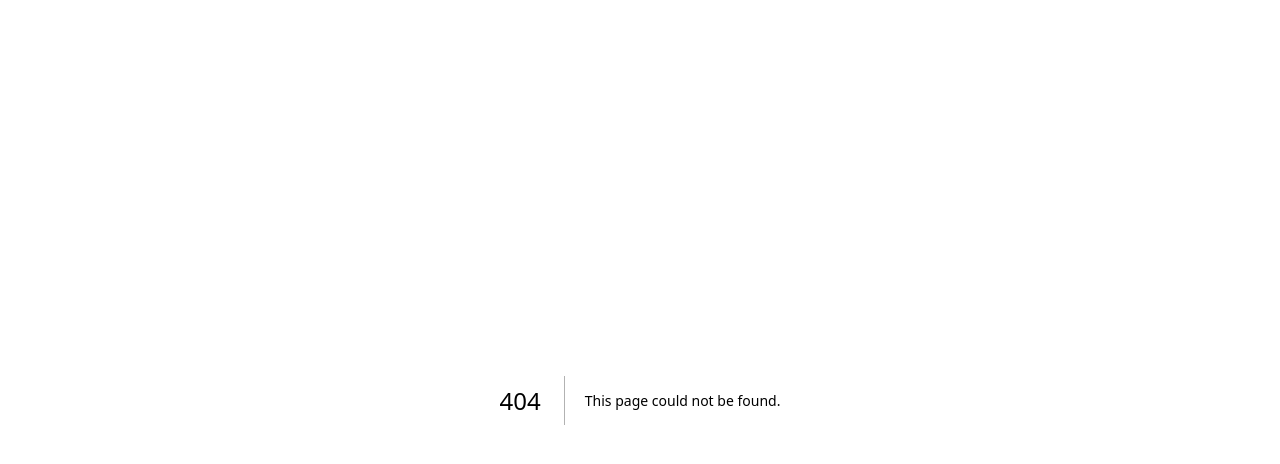
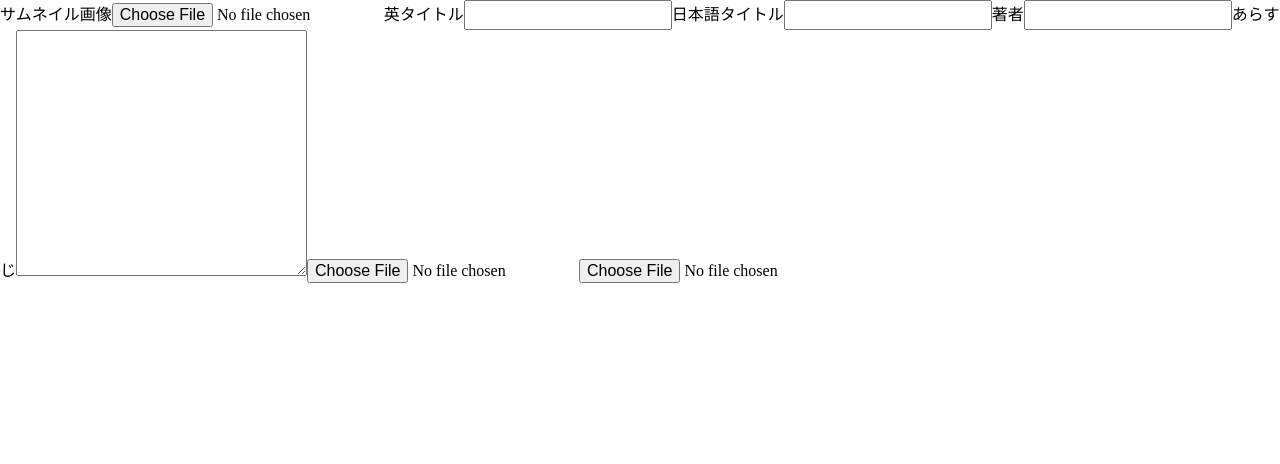
Before and after one commit to ishida-0622/u22-2023, a Next.js app in the folder frontend/: page /admin/book/register in a window 1280 px wide. Before the commit this address had no page. Shown: the top 464 px of the page. Built offline with nearby package versions, Linux system fonts and the light colour scheme.

Commit message:
feat: title等の入力エリアを追加

```diff
--- /dev/null
+++ b/frontend/src/components/pages/admin/BookRegister/index.tsx
@@ -0,0 +1,105 @@
+import { RegisterBookRequest } from "@/features/book/types/register";
+import { useState } from "react";
+import Image from "next/image";
+
+export const BookRegister = () => {
+  const [titleEn, setTitleEn] = useState("");
+  const [titleJa, setTitleJa] = useState("");
+  const [author, setAuthor] = useState("");
+  const [summary, setSummary] = useState("");
+  const [thumbnail, setThumbnail] = useState<string | null>(null);
+  const [pdf, setPdf] = useState<string | null>(null);
+  const [voice, setVoice] = useState<string[]>([]);
+
+  const fileOnChangeHandler = (
+    e: React.ChangeEvent<HTMLInputElement>,
+    updateFun: React.Dispatch<React.SetStateAction<string | null>>
+  ) => {
+    const files = e.target.files;
+    if (files && files.length > 0) {
+      const f = files[0];
+      const reader = new FileReader();
+      reader.onload = (e) => {
+        if (e.target?.result != null) {
+          updateFun(e.target.result as string);
+        }
+      };
+      reader.readAsDataURL(f);
+    } else {
+      updateFun(null);
+    }
+  };
+
+  const submitHandler = (e: React.FormEvent<HTMLFormElement>) => {
+    e.preventDefault();
+  };
+
+  return (
+    <main>
+      <form onSubmit={submitHandler}>
+        <label>
+          サムネイル画像
+          <input
+            type="file"
+            accept="image/*"
+            onChange={(e) => fileOnChangeHandler(e, setThumbnail)}
+          />
+          {thumbnail && (
+            <Image
+              src={thumbnail}
+              alt="thumbnail"
+              // width, heightは必要に応じて書き換えてください
+              width={100}
+              height={100}
+              // width, heightを消してfillのコメントアウトを削除すると、画像によって比率が自動的に変わります
+              // fill
+            />
+          )}
+        </label>
+        <label>
+          英タイトル
+          <input
+            type="text"
+            value={titleEn}
+            onChange={(e) => setTitleEn(e.target.value)}
+          />
+        </label>
+        <label>
+          日本語タイトル
+          <input
+            type="text"
+            value={titleJa}
+            onChange={(e) => setTitleJa(e.target.value)}
+          />
+        </label>
+        <label>
+          著者
+          <input
+            type="text"
+            value={author}
+            onChange={(e) => setAuthor(e.target.value)}
+          />
+        </label>
+        <label>
+          あらすじ
+          <textarea
+            cols={30}
+            rows={10}
+            value={summary}
+            onChange={(e) => setSummary(e.target.value)}
+          />
+        </label>
+        <label>
+          <input
+            type="file"
+            accept="image/pdf"
+            onChange={(e) => fileOnChangeHandler(e, setPdf)}
+          />
+        </label>
+        <label>
+          <input type="file" accept="audio/*" onChange={(e) => {}} />
+        </label>
+      </form>
+    </main>
+  );
+};
--- /dev/null
+++ b/frontend/src/pages/admin/book/register/index.tsx
@@ -0,0 +1,7 @@
+import { BookRegister } from "@/components/pages/admin/BookRegister";
+
+const BookRegisterPage = () => {
+  return <BookRegister />;
+};
+
+export default BookRegisterPage;
```
